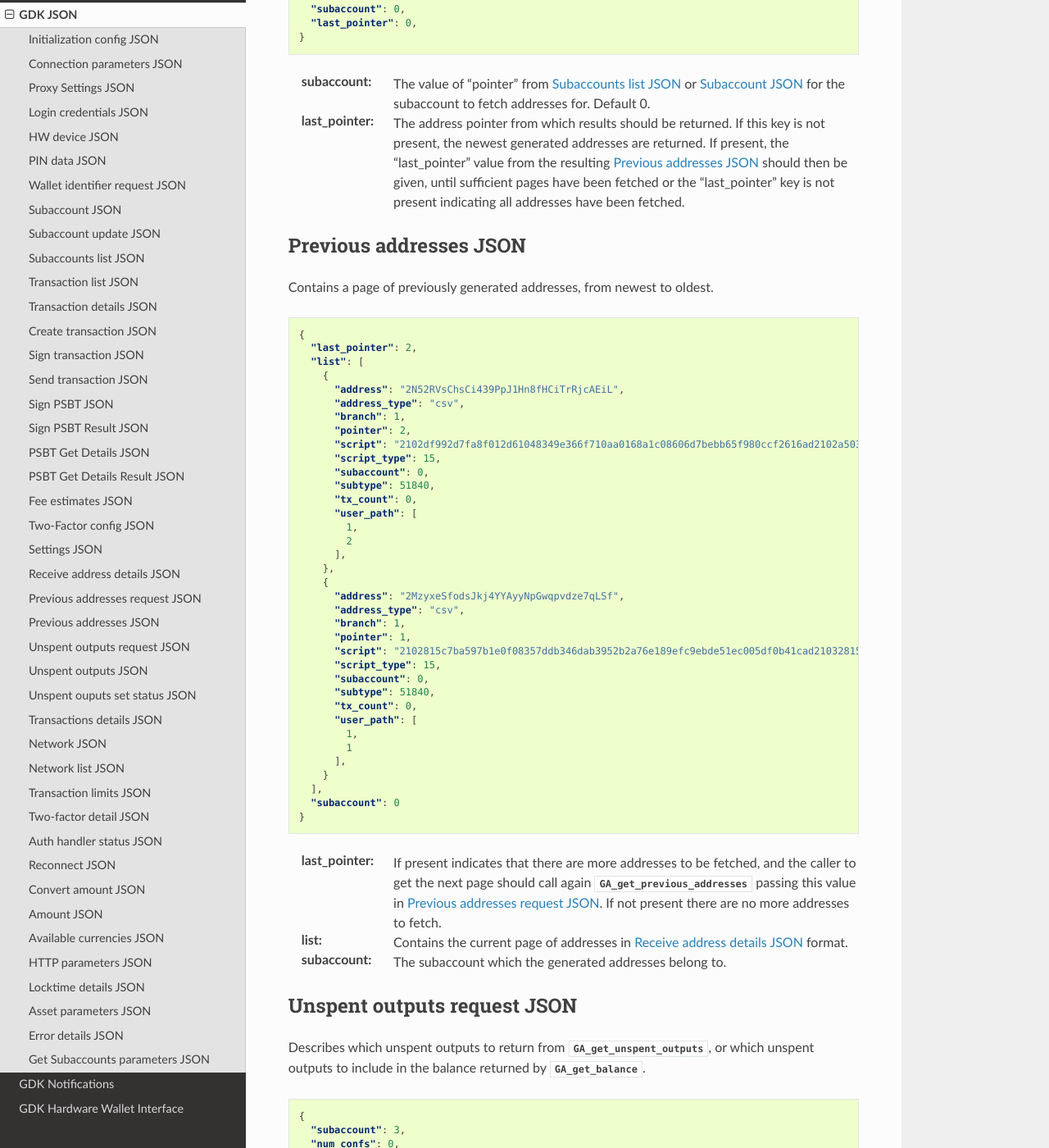
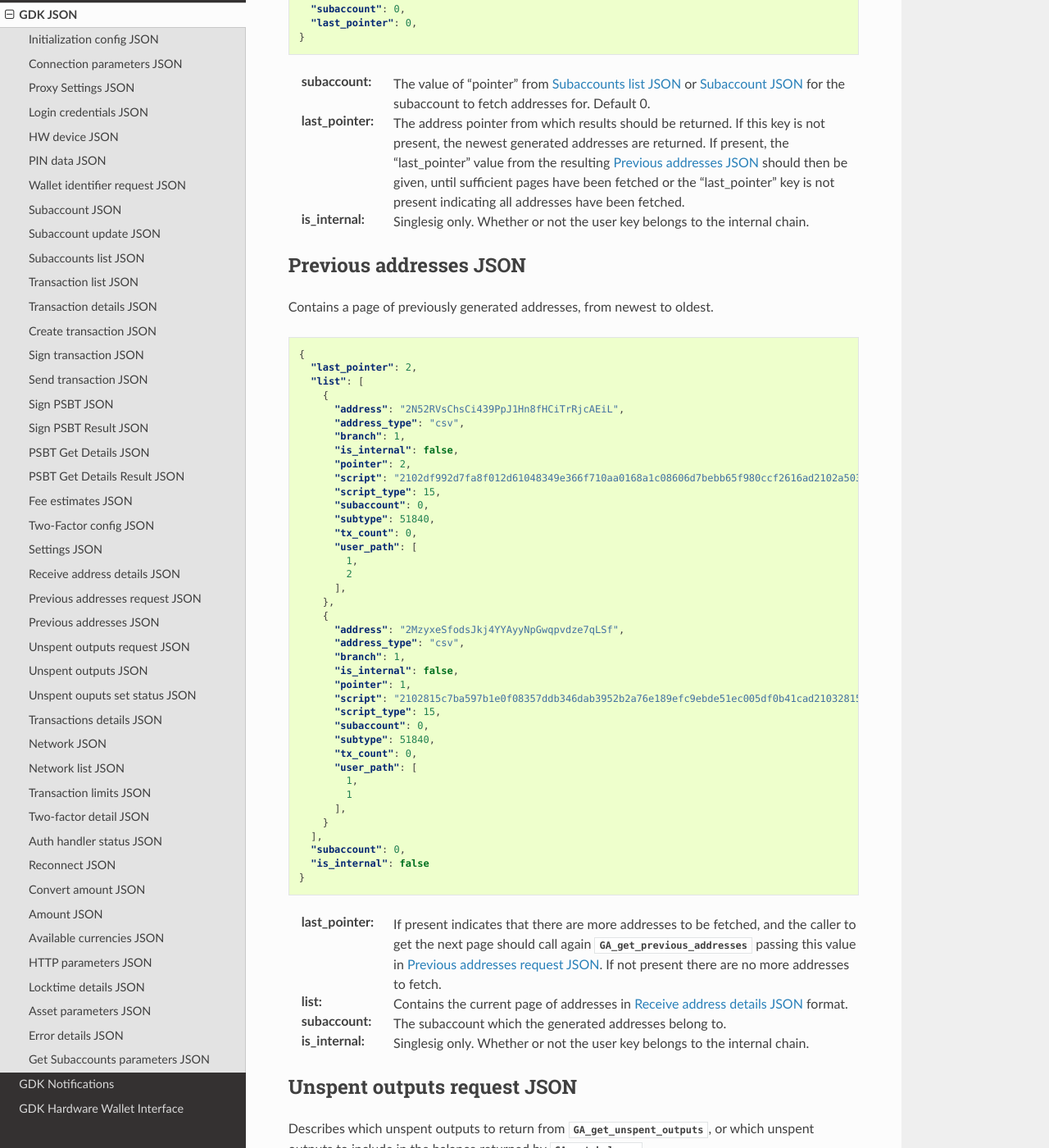
Before and after one commit to Blockstream/gdk, a Sphinx documentation site: the page built from docs/source/gdk-json.rst, in a window 1280 px wide and 1400 px high, scrolled down 15208 px. Shown: the whole window at 82% size. Built offline with Sphinx 7.4.7 and the Read the Docs theme 2.0.0, drawn with Linux system fonts in a browser that asks for light colours; pages that are not in the unit, such as notebooks, are missing from menus.

Commit message:
GA_get_previous_addresses: add is_internal

```diff
--- a/docs/source/gdk-json.rst
+++ b/docs/source/gdk-json.rst
@@ -895,6 +895,7 @@ Contains the query parameters for requesting previously generated addresses usin
                newest generated addresses are returned. If present, the "last_pointer" value from the
                resulting :ref:`previous-addresses` should then be given, until sufficient pages have been
                fetched or the "last_pointer" key is not present indicating all addresses have been fetched.
+:is_internal: Singlesig only. Whether or not the user key belongs to the internal chain.
 
 
 
@@ -914,6 +915,7 @@ Contains a page of previously generated addresses, from newest to oldest.
         "address": "2N52RVsChsCi439PpJ1Hn8fHCiTrRjcAEiL",
         "address_type": "csv",
         "branch": 1,
+        "is_internal": false,
         "pointer": 2,
         "script": "2102df992d7fa8f012d61048349e366f710aa0168a1c08606d7bebb65f980ccf2616ad2102a503dfc70ad1f1a510f7e3c79ffeebc608f27c6670edfb7b420bd32fdb044b73ac73640380ca00b268",
         "script_type": 15,
@@ -929,6 +931,7 @@ Contains a page of previously generated addresses, from newest to oldest.
         "address": "2MzyxeSfodsJkj4YYAyyNpGwqpvdze7qLSf",
         "address_type": "csv",
         "branch": 1,
+        "is_internal": false,
         "pointer": 1,
         "script": "2102815c7ba597b1e0f08357ddb346dab3952b2a76e189efc9ebde51ec005df0b41cad210328154df2714de6b15e740330b3509ce26bc0a3e21bf77ce0eaefeea0e9e77b59ac73640380ca00b268",
         "script_type": 15,
@@ -941,7 +944,8 @@ Contains a page of previously generated addresses, from newest to oldest.
         ],
       }
     ],
-    "subaccount": 0
+    "subaccount": 0,
+    "is_internal": false
   }
 
 :last_pointer: If present indicates that there are more addresses to be fetched, and the caller
@@ -950,6 +954,7 @@ Contains a page of previously generated addresses, from newest to oldest.
                If not present there are no more addresses to fetch.
 :list: Contains the current page of addresses in :ref:`receive-address-details` format.
 :subaccount: The subaccount which the generated addresses belong to.
+:is_internal: Singlesig only. Whether or not the user key belongs to the internal chain.
 
 
 
```
